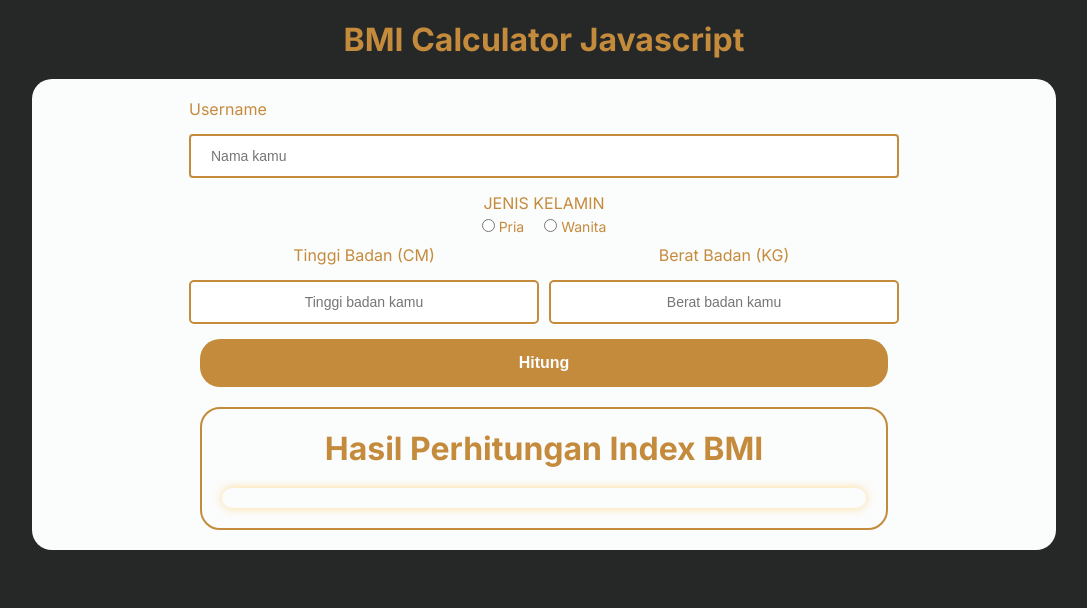
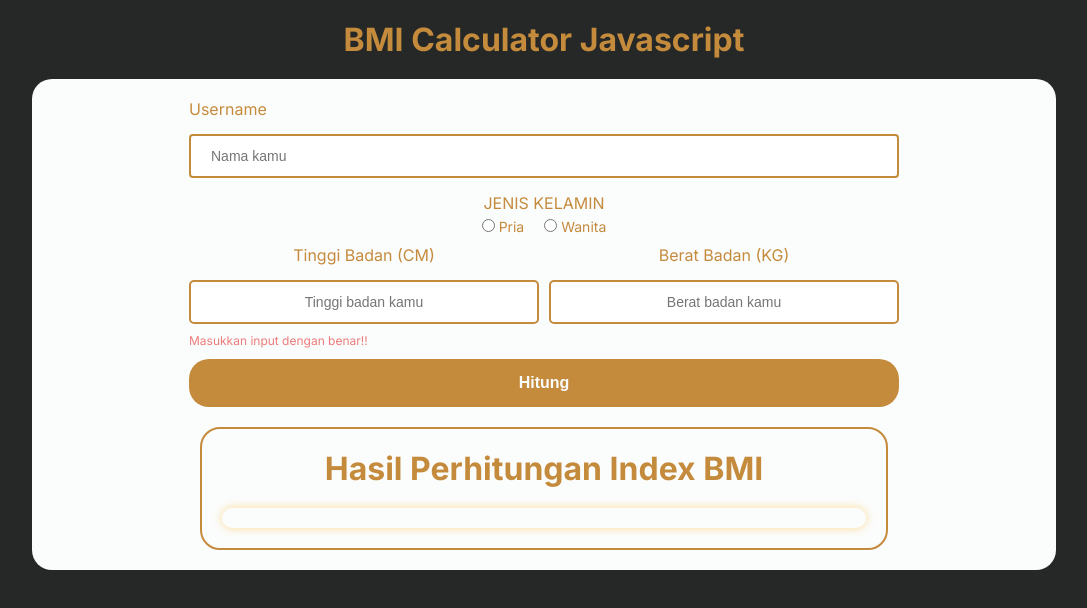
Before and after one commit to Nemuru-san/RevoU_BMIjs, a plain HTML site: page index.html in a window 1280 px wide. Both pictures are taken after a click on the button "Hitung". Shown: the whole page, without its empty margins (96-1183 px from the left). Drawn offline with Linux system fonts and the light colour scheme.

Commit message:
Finalisasi

```diff
--- a/index.html
+++ b/index.html
@@ -14,7 +14,7 @@
 		<h1 class="judul">BMI Calculator Javascript</h1>
 
 		<div class="container">
-			<form
+			<div
 				action=""
 				class="editForm">
 				<!-- username -->
@@ -78,14 +78,17 @@
 							required />
 					</div>
 				</div>
-			</form>
-			<div class="bmiHasil">
+				<div id="peringatan"></div>
+
 				<button
 					class="tombolHitung"
-					id="tombolHitung">
+					id="tombolHitung"
+					type="submit"
+					value="Hitung">
 					Hitung
 				</button>
-
+			</div>
+			<div class="bmiHasil">
 				<div class="hasil">
 					<h1>Hasil Perhitungan Index BMI</h1>
 					<div id="outputNama">
--- a/index.js
+++ b/index.js
@@ -6,6 +6,23 @@ window.onload = () => {
 function CalculateBMI() {
 	let tinggiBadan = document.querySelector('#tinggi').value;
 	let beratBadan = document.querySelector('#berat').value;
+
+	tinggiBadan.value = '';
+	beratBadan.value = '';
+
+	if (
+		isNaN(tinggiBadan) ||
+		isNaN(beratBadan) ||
+		tinggiBadan == 0 ||
+		beratBadan == 0
+	) {
+		document.querySelector(
+			'#peringatan'
+		).innerHTML = `					<span class="isu">Masukkan input dengan benar!!</span>`;
+		location.reload();
+
+		return false;
+	}
 
 	let namaUser = document.querySelector('#nama').value;
 	console.log(namaUser);
@@ -27,7 +44,7 @@ function CalculateBMI() {
             </span>
         `;
 		hasilGender.innerHTML = `
-            <p>Gender anda: ${genderUser}</p>
+            <p>Gender kamu: ${genderUser}</p>
         `;
 		hasil.innerHTML = `
             <p class="kurus">${BMI}</p>
--- a/style.css
+++ b/style.css
@@ -221,6 +221,11 @@ input::-webkit-inner-spin-button {
 	color: rgb(255, 10, 10);
 }
 
+.isu {
+	color: rgb(236, 123, 123);
+	font-size: 12px;
+}
+
 .hasil {
 	border: 2px solid #c58b3d;
 	border-radius: 20px;
```
